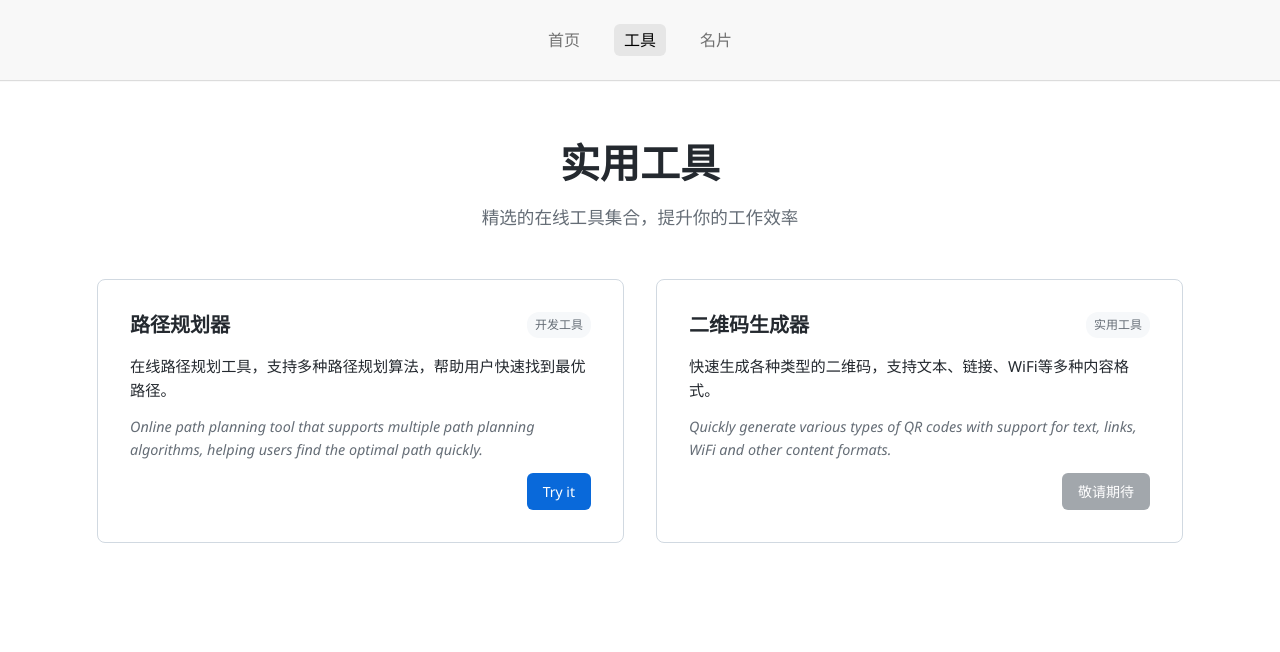
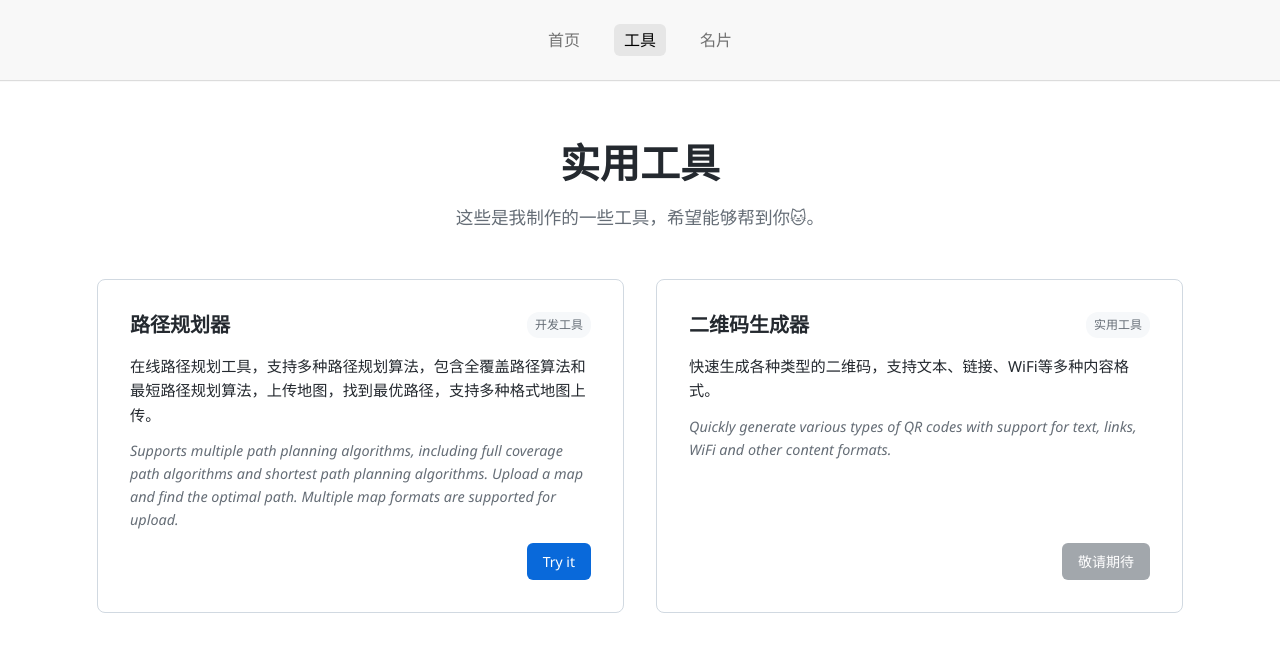
Before and after one commit to UnderHear/toolsWeb, a Vue app: page /tool in a window 1280 px wide. Shown: the top 652 px of the page. Built offline with nearby package versions, Linux system fonts and the light colour scheme.

Commit message:
some details

```diff
--- a/src/data/json/Toolcard.json
+++ b/src/data/json/Toolcard.json
@@ -3,8 +3,8 @@
     "id": 1,
     "title": "路径规划器",
     "description": {
-      "zh": "在线路径规划工具，支持多种路径规划算法，帮助用户快速找到最优路径。",
-      "en": "Online path planning tool that supports multiple path planning algorithms, helping users find the optimal path quickly."
+      "zh": "在线路径规划工具，支持多种路径规划算法，包含全覆盖路径算法和最短路径规划算法，上传地图，找到最优路径，支持多种格式地图上传。",
+      "en": "Supports multiple path planning algorithms, including full coverage path algorithms and shortest path planning algorithms. Upload a map and find the optimal path. Multiple map formats are supported for upload."
     },
     "category": "开发工具",
     "link": "#",
--- a/src/style.css
+++ b/src/style.css
@@ -40,3 +40,11 @@
     margin: 1.67em 0;
   }
 }
+
+@layer base {
+    html,
+    :host {
+        -webkit-text-size-adjust: 100%;
+        text-size-adjust: 100%;
+    }
+}
--- a/src/views/tool.vue
+++ b/src/views/tool.vue
@@ -2,7 +2,7 @@
   <div class="tool-container">
     <div class="tool-header">
       <h1 class="tool-title">实用工具</h1>
-      <p class="tool-subtitle">精选的在线工具集合，提升你的工作效率</p>
+      <p class="tool-subtitle">这些是我制作的一些工具，希望能够帮到你🐱。</p>
     </div>
 
     <div class="tools-grid">
```
